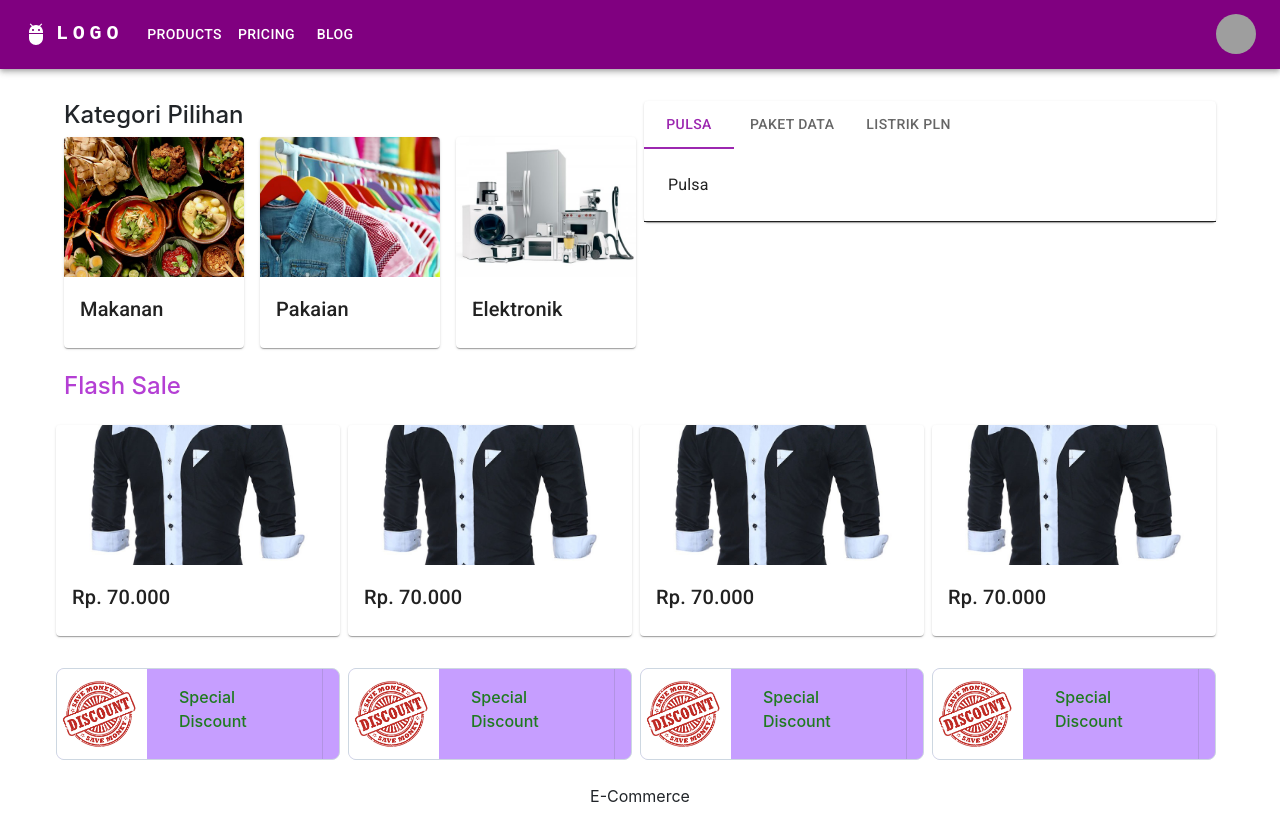
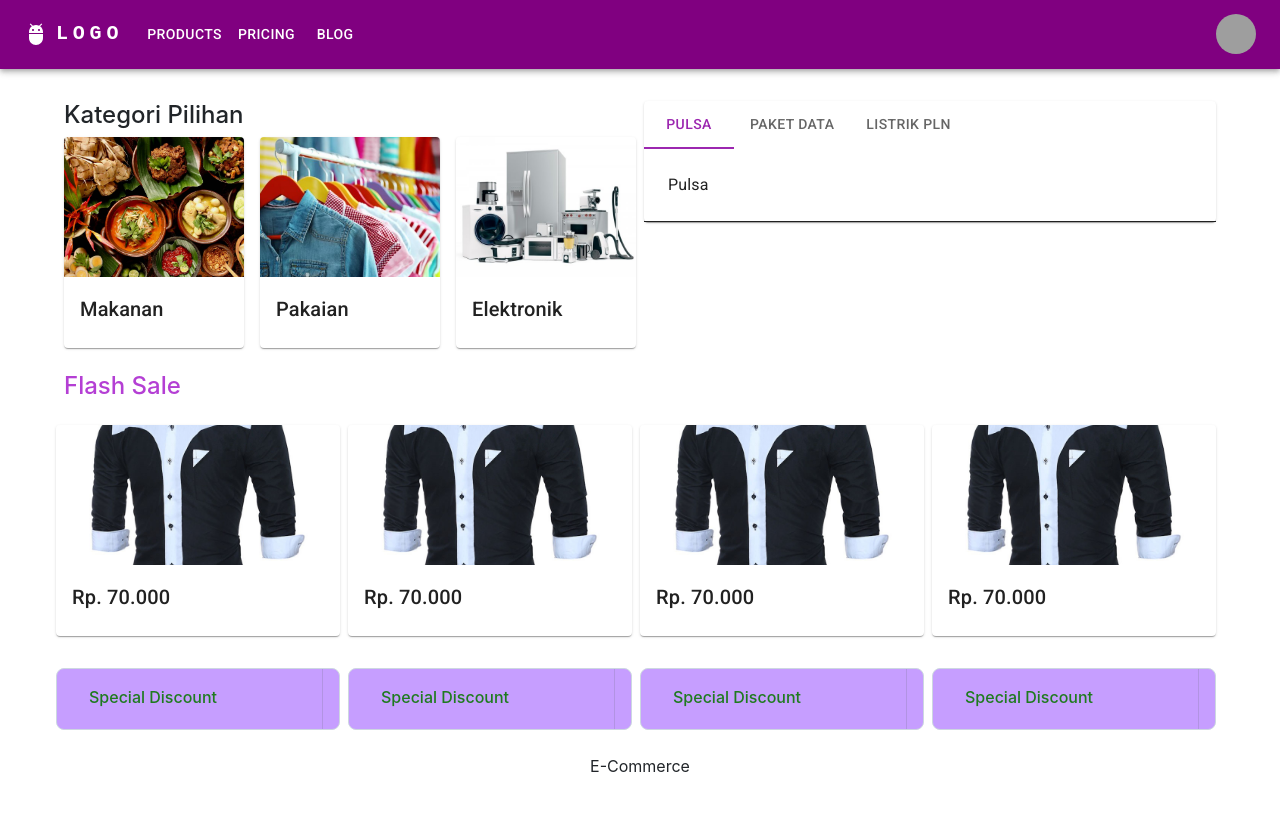
Before and after one commit to fazrithe/e-commerce-frontend, a Next.js app: page / in a window 1280 px wide. Built offline with nearby package versions, Linux system fonts and the light colour scheme; grey boxes are pictures that could not be loaded.

Commit message:
update card

```diff
--- a/components/home/dashboard/cardHome.tsx
+++ b/components/home/dashboard/cardHome.tsx
@@ -26,17 +26,6 @@ export default function CardHome(){
             <Card  orientation="horizontal"
                     variant="outlined"
                     sx={{bgcolor: '#C69EFF' }}>
-                <CardOverflow>
-                    <AspectRatio ratio="1" sx={{ width: 90 }}>
-                    <Image
-                        src="/discount.jpg"
-                        alt="Vercel Logo"
-                        width={100}
-                        height={24}
-                        priority
-                    />
-                    </AspectRatio>
-                </CardOverflow>
                 <CardContent sx={{ px: 2, bgcolor: 'primary' }}>
                     <Typography fontWeight="md" textColor="success.plainColor" mb={0.5}>
                     Special Discount
@@ -50,17 +39,6 @@ export default function CardHome(){
             <Card  orientation="horizontal"
                     variant="outlined"
                     sx={{bgcolor: '#C69EFF' }}>
-                <CardOverflow>
-                    <AspectRatio ratio="1" sx={{ width: 90 }}>
-                    <Image
-                        src="/discount.jpg"
-                        alt="Vercel Logo"
-                        width={100}
-                        height={24}
-                        priority
-                    />
-                    </AspectRatio>
-                </CardOverflow>
                 <CardContent sx={{ px: 2, bgcolor: 'primary' }}>
                     <Typography fontWeight="md" textColor="success.plainColor" mb={0.5}>
                     Special Discount
@@ -74,17 +52,6 @@ export default function CardHome(){
             <Card  orientation="horizontal"
                     variant="outlined"
                     sx={{bgcolor: '#C69EFF' }}>
-                <CardOverflow>
-                    <AspectRatio ratio="1" sx={{ width: 90 }}>
-                    <Image
-                        src="/discount.jpg"
-                        alt="Vercel Logo"
-                        width={100}
-                        height={24}
-                        priority
-                    />
-                    </AspectRatio>
-                </CardOverflow>
                 <CardContent sx={{ px: 2, bgcolor: 'primary' }}>
                     <Typography fontWeight="md" textColor="success.plainColor" mb={0.5}>
                     Special Discount
@@ -98,17 +65,6 @@ export default function CardHome(){
             <Card  orientation="horizontal"
                     variant="outlined"
                     sx={{bgcolor: '#C69EFF' }}>
-                <CardOverflow>
-                    <AspectRatio ratio="1" sx={{ width: 90 }}>
-                    <Image
-                        src="/discount.jpg"
-                        alt="Vercel Logo"
-                        width={100}
-                        height={24}
-                        priority
-                    />
-                    </AspectRatio>
-                </CardOverflow>
                 <CardContent sx={{ px: 2, bgcolor: 'primary' }}>
                     <Typography fontWeight="md" textColor="success.plainColor" mb={0.5}>
                     Special Discount
```
